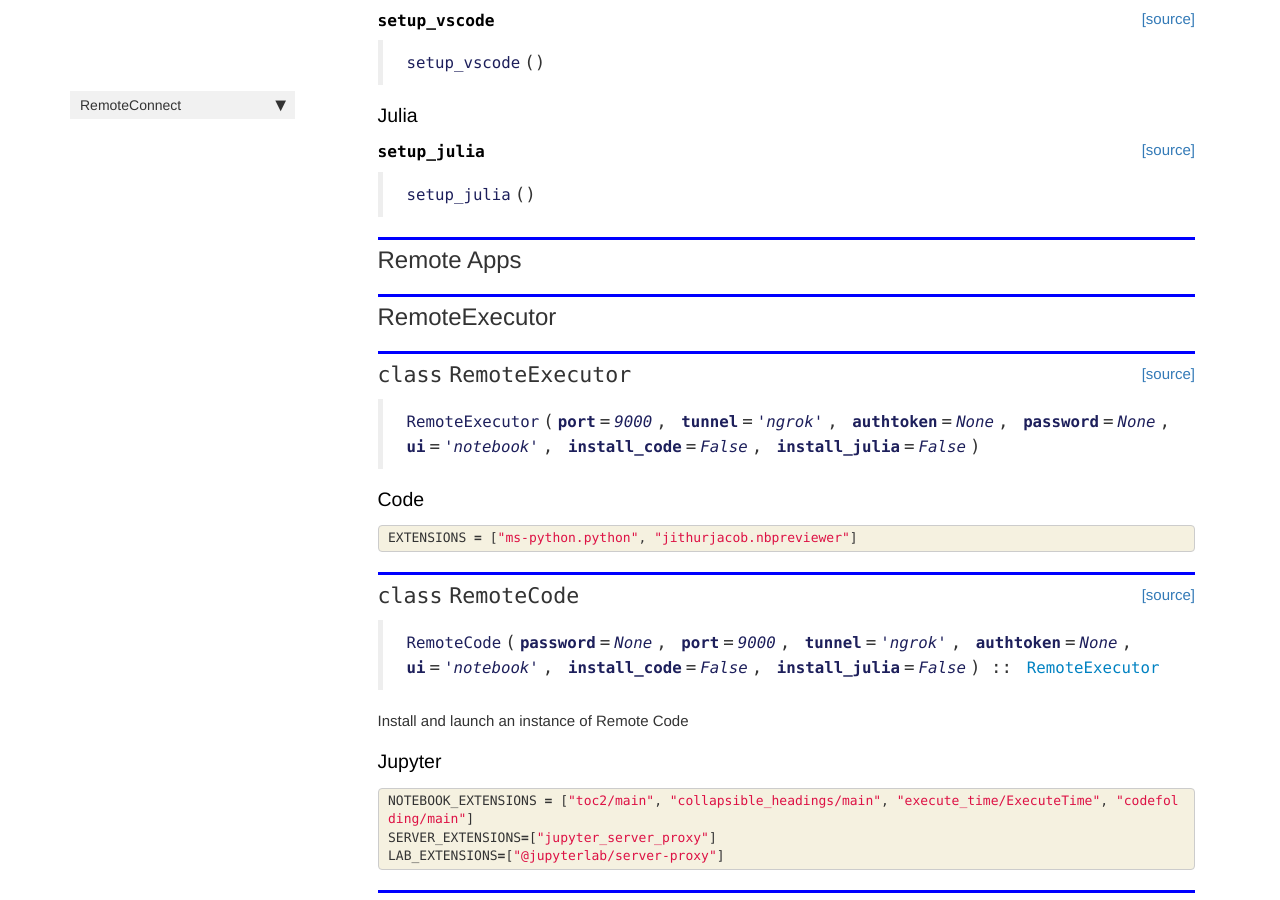
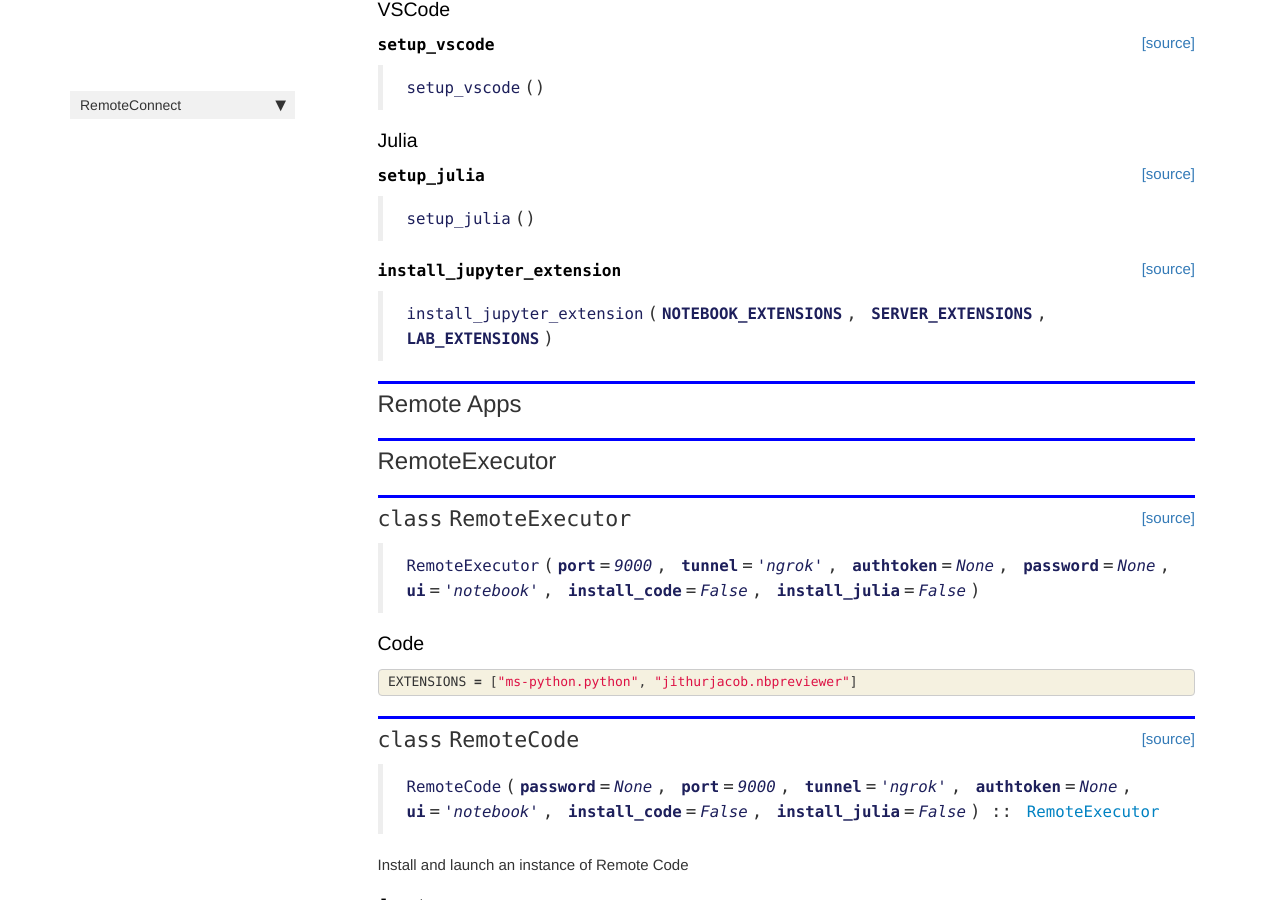
Before and after one commit to Rahuketu86/RemoteConnect, a Jekyll site: the page built from docs/core.html, in a window 1280 px wide and 900 px high, scrolled down 1601 px. Built offline with Jekyll 4.4.1, drawn with Linux system fonts in a browser that asks for light colours; nearby versions of some CDN libraries; comment, search, counter and statistics services are not loaded; some of the changed text lies outside the part shown.

Commit message:
Updated extension installation command

```diff
--- a/RemoteConnect/_nbdev.py
+++ b/RemoteConnect/_nbdev.py
@@ -10,6 +10,7 @@ index = {"say_hello": "00_core.ipynb",
          "mount_drive": "00_core.ipynb",
          "setup_vscode": "00_core.ipynb",
          "setup_julia": "00_core.ipynb",
+         "install_jupyter_extension": "00_core.ipynb",
          "RemoteExecutor": "00_core.ipynb",
          "EXTENSIONS": "00_core.ipynb",
          "RemoteCode": "00_core.ipynb",
--- a/docs/core.html
+++ b/docs/core.html
@@ -343,6 +343,37 @@ nb_path: "nbs/00_core.ipynb"
 </div>
     {% endraw %}
 
+    {% raw %}
+
+<div class="cell border-box-sizing code_cell rendered">
+
+<div class="output_wrapper">
+<div class="output">
+
+<div class="output_area">
+
+
+<div class="output_markdown rendered_html output_subarea ">
+<h4 id="install_jupyter_extension" class="doc_header"><code>install_jupyter_extension</code><a href="https://github.com/rahuketu86/RemoteConnect/tree/master/RemoteConnect/core.py#L132" class="source_link" style="float:right">[source]</a></h4><blockquote><p><code>install_jupyter_extension</code>(<strong><code>NOTEBOOK_EXTENSIONS</code></strong>, <strong><code>SERVER_EXTENSIONS</code></strong>, <strong><code>LAB_EXTENSIONS</code></strong>)</p>
+</blockquote>
+
+</div>
+
+</div>
+
+</div>
+</div>
+
+</div>
+    {% endraw %}
+
+    {% raw %}
+
+<div class="cell border-box-sizing code_cell rendered">
+
+</div>
+    {% endraw %}
+
 <div class="cell border-box-sizing text_cell rendered"><div class="inner_cell">
 <div class="text_cell_render border-box-sizing rendered_html">
 <h2 id="Remote-Apps">Remote Apps<a class="anchor-link" href="#Remote-Apps"> </a></h2>
@@ -366,7 +397,7 @@ nb_path: "nbs/00_core.ipynb"
 
 
 <div class="output_markdown rendered_html output_subarea ">
-<h2 id="RemoteExecutor" class="doc_header"><code>class</code> <code>RemoteExecutor</code><a href="https://github.com/rahuketu86/RemoteConnect/tree/master/RemoteConnect/core.py#L132" class="source_link" style="float:right">[source]</a></h2><blockquote><p><code>RemoteExecutor</code>(<strong><code>port</code></strong>=<em><code>9000</code></em>, <strong><code>tunnel</code></strong>=<em><code>'ngrok'</code></em>, <strong><code>authtoken</code></strong>=<em><code>None</code></em>, <strong><code>password</code></strong>=<em><code>None</code></em>, <strong><code>ui</code></strong>=<em><code>'notebook'</code></em>, <strong><code>install_code</code></strong>=<em><code>False</code></em>, <strong><code>install_julia</code></strong>=<em><code>False</code></em>)</p>
+<h2 id="RemoteExecutor" class="doc_header"><code>class</code> <code>RemoteExecutor</code><a href="https://github.com/rahuketu86/RemoteConnect/tree/master/RemoteConnect/core.py#L146" class="source_link" style="float:right">[source]</a></h2><blockquote><p><code>RemoteExecutor</code>(<strong><code>port</code></strong>=<em><code>9000</code></em>, <strong><code>tunnel</code></strong>=<em><code>'ngrok'</code></em>, <strong><code>authtoken</code></strong>=<em><code>None</code></em>, <strong><code>password</code></strong>=<em><code>None</code></em>, <strong><code>ui</code></strong>=<em><code>'notebook'</code></em>, <strong><code>install_code</code></strong>=<em><code>False</code></em>, <strong><code>install_julia</code></strong>=<em><code>False</code></em>)</p>
 </blockquote>
 
 </div>
@@ -420,7 +451,7 @@ nb_path: "nbs/00_core.ipynb"
 
 
 <div class="output_markdown rendered_html output_subarea ">
-<h2 id="RemoteCode" class="doc_header"><code>class</code> <code>RemoteCode</code><a href="https://github.com/rahuketu86/RemoteConnect/tree/master/RemoteConnect/core.py#L185" class="source_link" style="float:right">[source]</a></h2><blockquote><p><code>RemoteCode</code>(<strong><code>password</code></strong>=<em><code>None</code></em>, <strong><code>port</code></strong>=<em><code>9000</code></em>, <strong><code>tunnel</code></strong>=<em><code>'ngrok'</code></em>, <strong><code>authtoken</code></strong>=<em><code>None</code></em>, <strong><code>ui</code></strong>=<em><code>'notebook'</code></em>, <strong><code>install_code</code></strong>=<em><code>False</code></em>, <strong><code>install_julia</code></strong>=<em><code>False</code></em>) :: <a href="/core.html#RemoteExecutor"><code>RemoteExecutor</code></a></p>
+<h2 id="RemoteCode" class="doc_header"><code>class</code> <code>RemoteCode</code><a href="https://github.com/rahuketu86/RemoteConnect/tree/master/RemoteConnect/core.py#L199" class="source_link" style="float:right">[source]</a></h2><blockquote><p><code>RemoteCode</code>(<strong><code>password</code></strong>=<em><code>None</code></em>, <strong><code>port</code></strong>=<em><code>9000</code></em>, <strong><code>tunnel</code></strong>=<em><code>'ngrok'</code></em>, <strong><code>authtoken</code></strong>=<em><code>None</code></em>, <strong><code>ui</code></strong>=<em><code>'notebook'</code></em>, <strong><code>install_code</code></strong>=<em><code>False</code></em>, <strong><code>install_julia</code></strong>=<em><code>False</code></em>) :: <a href="/core.html#RemoteExecutor"><code>RemoteExecutor</code></a></p>
 </blockquote>
 <p>Install and launch an instance of Remote Code</p>
 
@@ -477,7 +508,7 @@ nb_path: "nbs/00_core.ipynb"
 
 
 <div class="output_markdown rendered_html output_subarea ">
-<h2 id="RemoteJupyter" class="doc_header"><code>class</code> <code>RemoteJupyter</code><a href="https://github.com/rahuketu86/RemoteConnect/tree/master/RemoteConnect/core.py#L215" class="source_link" style="float:right">[source]</a></h2><blockquote><p><code>RemoteJupyter</code>(<strong><code>ui</code></strong>=<em><code>'notebook'</code></em>, <strong><code>port</code></strong>=<em><code>9000</code></em>, <strong><code>tunnel</code></strong>=<em><code>'ngrok'</code></em>, <strong><code>authtoken</code></strong>=<em><code>None</code></em>, <strong><code>password</code></strong>=<em><code>None</code></em>, <strong><code>install_code</code></strong>=<em><code>False</code></em>, <strong><code>install_julia</code></strong>=<em><code>False</code></em>) :: <a href="/core.html#RemoteExecutor"><code>RemoteExecutor</code></a></p>
+<h2 id="RemoteJupyter" class="doc_header"><code>class</code> <code>RemoteJupyter</code><a href="https://github.com/rahuketu86/RemoteConnect/tree/master/RemoteConnect/core.py#L229" class="source_link" style="float:right">[source]</a></h2><blockquote><p><code>RemoteJupyter</code>(<strong><code>ui</code></strong>=<em><code>'notebook'</code></em>, <strong><code>port</code></strong>=<em><code>9000</code></em>, <strong><code>tunnel</code></strong>=<em><code>'ngrok'</code></em>, <strong><code>authtoken</code></strong>=<em><code>None</code></em>, <strong><code>password</code></strong>=<em><code>None</code></em>, <strong><code>install_code</code></strong>=<em><code>False</code></em>, <strong><code>install_julia</code></strong>=<em><code>False</code></em>) :: <a href="/core.html#RemoteExecutor"><code>RemoteExecutor</code></a></p>
 </blockquote>
 <p>Install and launch an instance of Remote Jupyter</p>
 
@@ -515,7 +546,7 @@ nb_path: "nbs/00_core.ipynb"
 
 
 <div class="output_markdown rendered_html output_subarea ">
-<h2 id="RemotePluto" class="doc_header"><code>class</code> <code>RemotePluto</code><a href="https://github.com/rahuketu86/RemoteConnect/tree/master/RemoteConnect/core.py#L257" class="source_link" style="float:right">[source]</a></h2><blockquote><p><code>RemotePluto</code>(<strong><code>port</code></strong>=<em><code>9000</code></em>, <strong><code>tunnel</code></strong>=<em><code>'ngrok'</code></em>, <strong><code>authtoken</code></strong>=<em><code>None</code></em>, <strong><code>password</code></strong>=<em><code>None</code></em>, <strong><code>ui</code></strong>=<em><code>'notebook'</code></em>, <strong><code>install_code</code></strong>=<em><code>False</code></em>, <strong><code>install_julia</code></strong>=<em><code>False</code></em>) :: <a href="/core.html#RemoteExecutor"><code>RemoteExecutor</code></a></p>
+<h2 id="RemotePluto" class="doc_header"><code>class</code> <code>RemotePluto</code><a href="https://github.com/rahuketu86/RemoteConnect/tree/master/RemoteConnect/core.py#L271" class="source_link" style="float:right">[source]</a></h2><blockquote><p><code>RemotePluto</code>(<strong><code>port</code></strong>=<em><code>9000</code></em>, <strong><code>tunnel</code></strong>=<em><code>'ngrok'</code></em>, <strong><code>authtoken</code></strong>=<em><code>None</code></em>, <strong><code>password</code></strong>=<em><code>None</code></em>, <strong><code>ui</code></strong>=<em><code>'notebook'</code></em>, <strong><code>install_code</code></strong>=<em><code>False</code></em>, <strong><code>install_julia</code></strong>=<em><code>False</code></em>) :: <a href="/core.html#RemoteExecutor"><code>RemoteExecutor</code></a></p>
 </blockquote>
 <p>Install and launch an instance of Remote Pluto.jl for Julia</p>
 
```
Also changed, not shown: RemoteConnect/core.py (+17 -3 lines), 1 other file.
